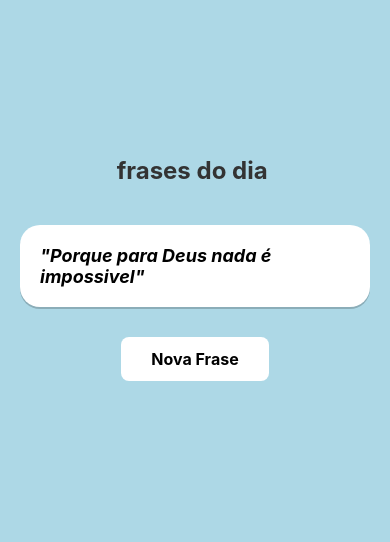
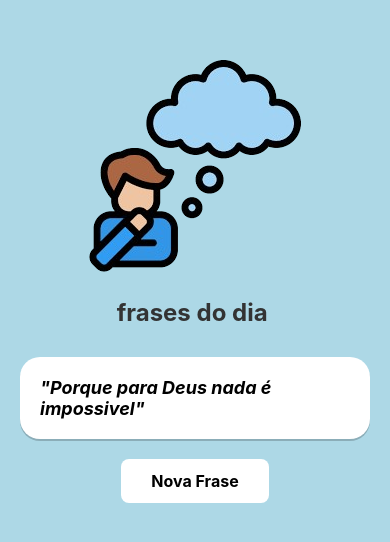
Before and after one commit to NkAndre/frases_motivacionais, a React Native app: screen / in a window 390 px wide. Shown: the part 154-696 px from the top of the page. Built offline with nearby package versions, Linux system fonts and the light colour scheme.

Commit message:
feat:img adicionada

```diff
--- a/App.js
+++ b/App.js
@@ -22,6 +22,11 @@ export default function App() {
 
   return (
     <View style={styles.container}>
+
+      <View style={styles.cardImage}>
+      <Image source={require('./assets/pensar.png')} />
+
+      </View>
       <Text style={styles.textTitulo}>frases do dia </Text>
 
       <View style={styles.card}>
@@ -46,6 +51,10 @@ const styles = StyleSheet.create({
     justifyContent: "center",
     padding: 20,
   },
+  cardImage:{
+    padding:20,
+    alignItems:"center"
+  },
   textTitulo: {
     fontSize: 24,
     fontWeight: "bold",
@@ -56,7 +65,7 @@ const styles = StyleSheet.create({
     backgroundColor: "#fff",
     padding: 20,
     borderRadius: 20,
-    marginVertical: 20,
+    marginVertical: 10,
     elevation: 2,
     width: "100%",
     alignItems: "center",
```
Also changed, not shown: assets/pensar.png (added).
